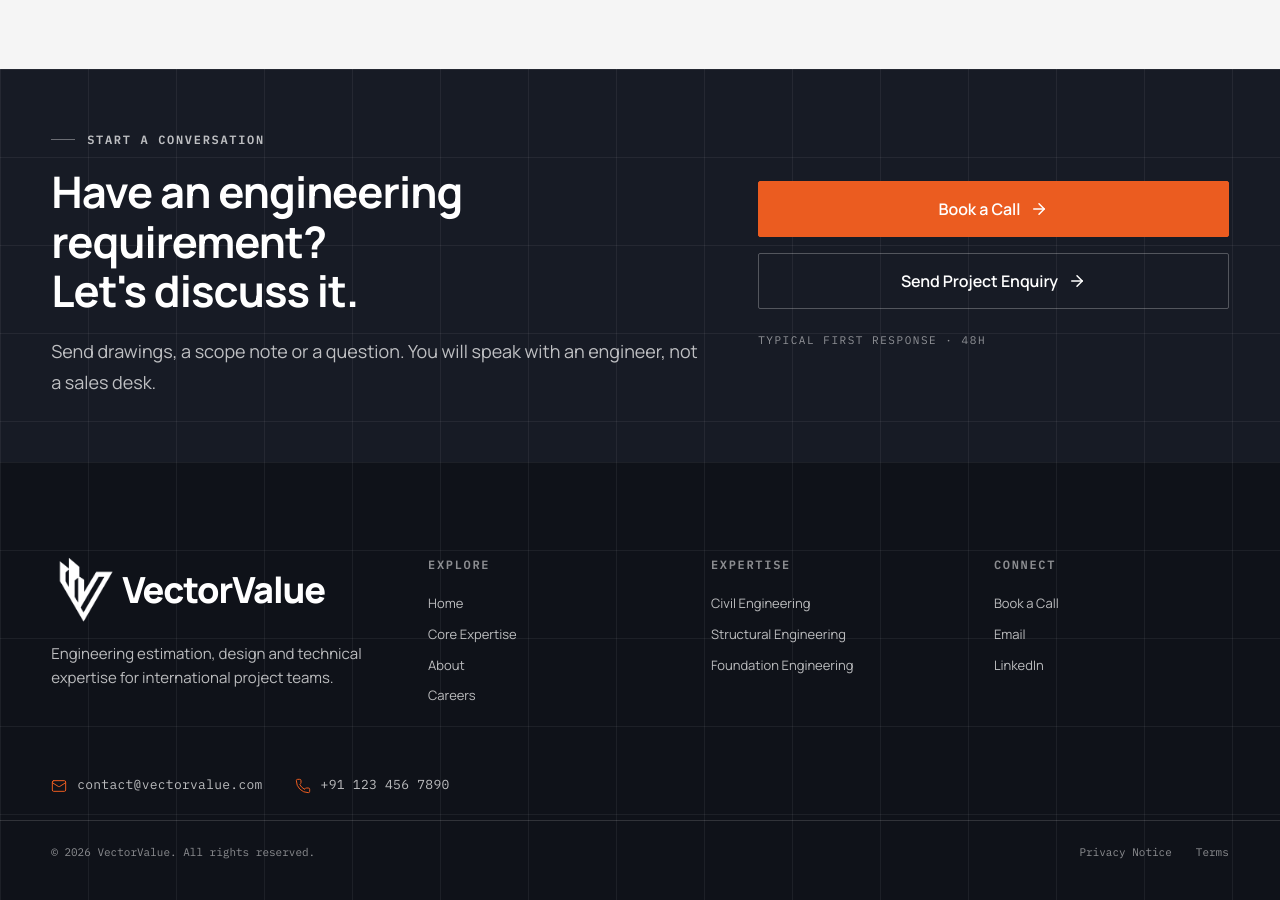
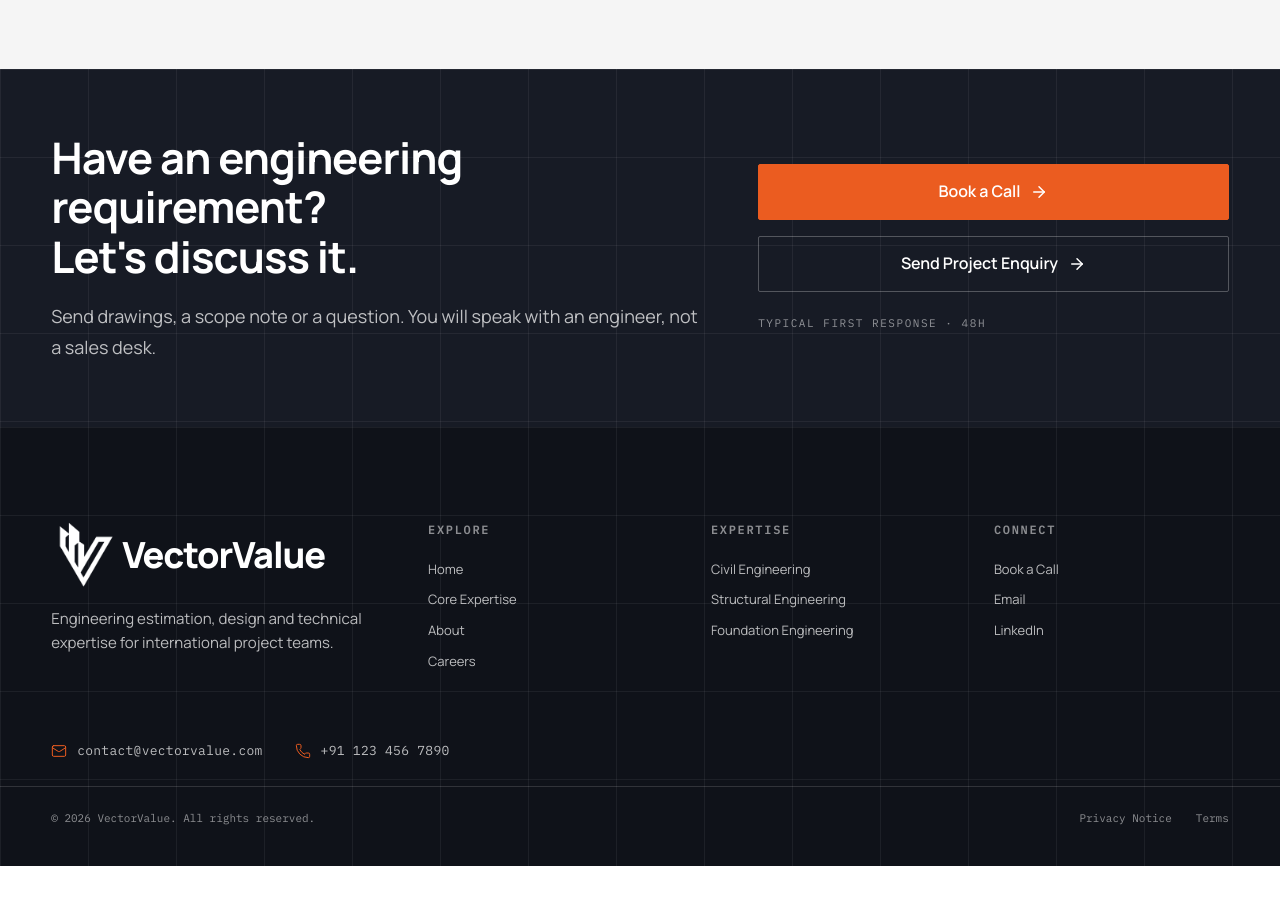
Before and after one commit to BNsrujan/Vectorvalue-landingpage, a Next.js app: page / in a window 1280 px wide. Shown: the part 9680-10580 px from the top of the page. After the commit the page ends 10546 px from the top, so only its background shows below. Built offline with nearby package versions, Linux system fonts and the light colour scheme.

Commit message:
removed a line

```diff
--- a/src/components/site-components.tsx
+++ b/src/components/site-components.tsx
@@ -123,7 +123,7 @@ export function CTABand({ tone = "ink", title = "Have an engineering requirement
       <Container>
         <div style={{ display: "grid", gridTemplateColumns: "var(--split)", gap: "var(--space-12)", alignItems: "center" }}>
           <div style={{ display: "flex", flexDirection: "column", gap: "var(--space-5)" }}>
-            <Eyebrow tone={dark ? "inverse" : "accent"}>Start a conversation</Eyebrow>
+            {/* <Eyebrow tone={dark ? "inverse" : "accent"}>Start a conversation</Eyebrow> */}
             <h2 style={{ font: "var(--type-h1)", letterSpacing: "var(--tracking-heading)", color: dark ? "var(--text-inverse)" : "var(--text-primary)", maxWidth: "18ch" }}>{title}</h2>
             <p style={{ font: "var(--type-body-lg)", color: dark ? "var(--text-inverse-secondary)" : "var(--text-secondary)", maxWidth: "var(--measure-body)" }}>{body}</p>
           </div>
```
